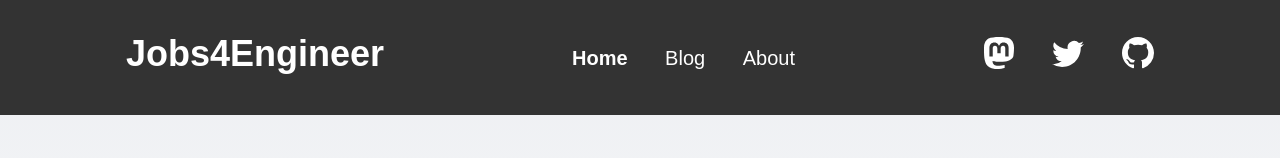
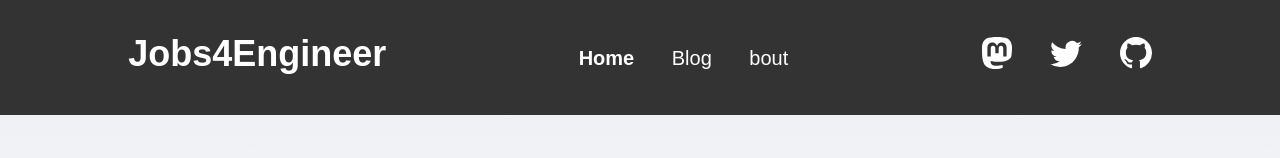
Before and after one commit to Bhattiaman/learn, an Astro site: page / in a window 1280 px wide. Shown: the top 158 px of the page. Built offline with nearby package versions, Linux system fonts and the light colour scheme; Astro itself is replaced by a stand-in of ours.

Commit message:
about change

```diff
--- a/src/components/Header.astro
+++ b/src/components/Header.astro
@@ -9,7 +9,7 @@
 		<div class="internal-links">
 			<HeaderLink href="/">Home</HeaderLink>
 			<HeaderLink href="/blog">Blog</HeaderLink>
-			<HeaderLink href="/about">About</HeaderLink>
+			<HeaderLink href="/about">bout</HeaderLink>
 		</div>
 		<div class="social-links">
 			<a href="https://m.webtoo.ls/@astro" target="_blank">
```
